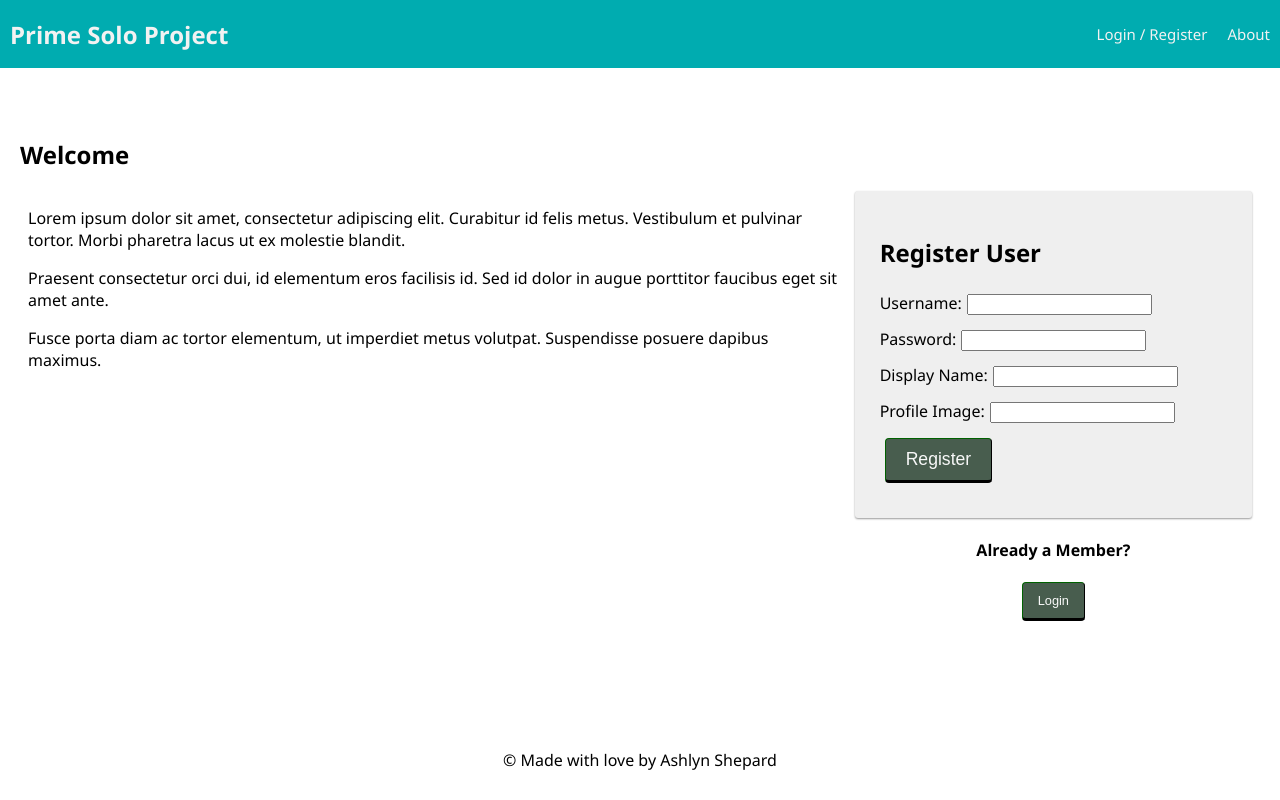
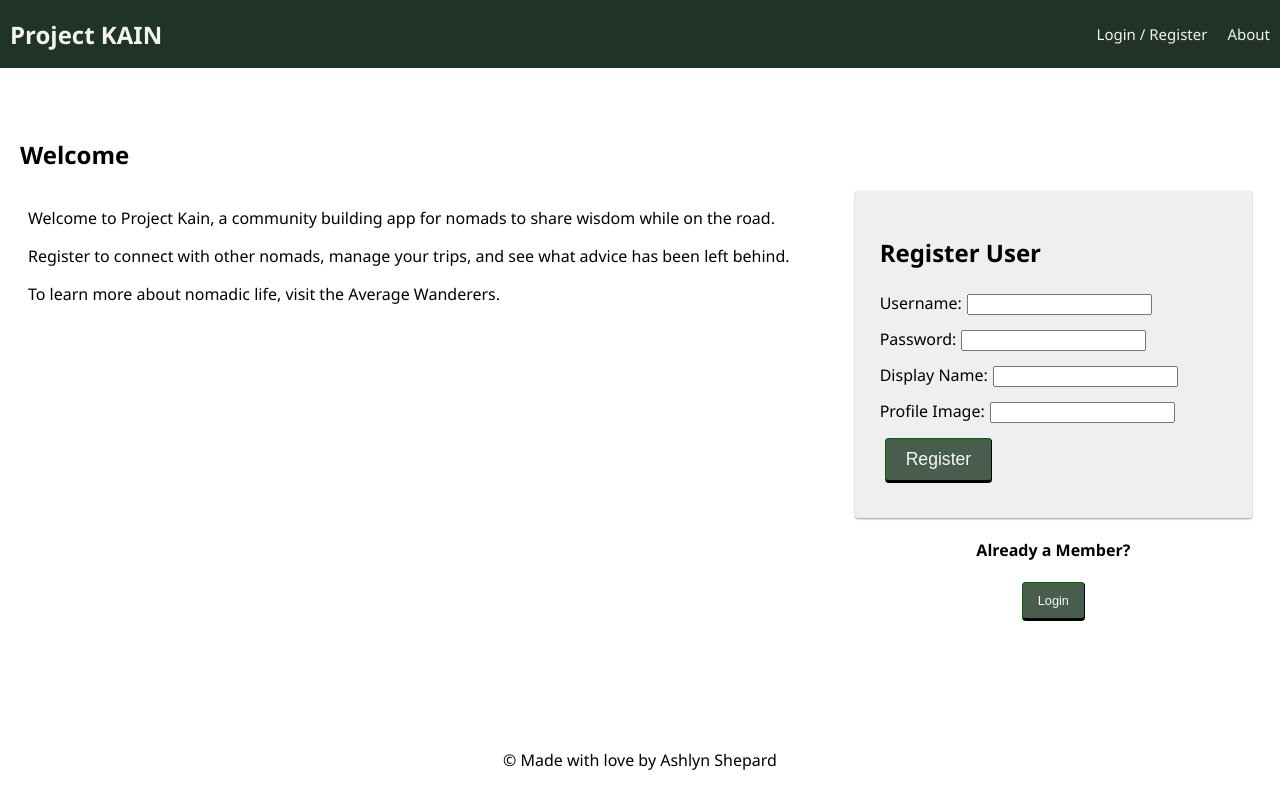
Before and after one commit to atshepard/project-kain, a React (Create React App) app: page /user#/home in a window 1280 px wide. Built offline with nearby package versions, Linux system fonts and the light colour scheme; no server answers.

Commit message:
adds saga and reducer to grab the trips

```diff
--- a/src/components/InfoPage/InfoPage.jsx
+++ b/src/components/AddTrip/AddTrip.jsx
@@ -5,7 +5,7 @@ import React from 'react';
 // It doesn't dispatch any redux actions or display any part of redux state
 // or even care what the redux state is
 
-function InfoPage() {
+function AddTrip() {
   return (
     <div className="container">
       <p>Info Page</p>
@@ -13,4 +13,4 @@ function InfoPage() {
   );
 }
 
-export default InfoPage;
+export default AddTrip;
--- a/src/components/App/App.jsx
+++ b/src/components/App/App.jsx
@@ -15,7 +15,7 @@ import ProtectedRoute from '../ProtectedRoute/ProtectedRoute';
 
 import AboutPage from '../AboutPage/AboutPage';
 import UserPage from '../UserPage/UserPage';
-import InfoPage from '../InfoPage/InfoPage';
+import AddTrip from '../AddTrip/AddTrip';
 import LandingPage from '../LandingPage/LandingPage';
 import LoginPage from '../LoginPage/LoginPage';
 import RegisterPage from '../RegisterPage/RegisterPage';
@@ -29,7 +29,7 @@ function App() {
 
   useEffect(() => {
     dispatch({ type: 'FETCH_USER' });
-  }, [dispatch]);
+  }, []);
 
   return (
     <Router>
@@ -63,9 +63,9 @@ function App() {
           <ProtectedRoute
             // logged in shows InfoPage else shows LoginPage
             exact
-            path="/info"
+            path="/trip"
           >
-            <InfoPage />
+            <AddTrip />
           </ProtectedRoute>
 
           <Route
--- a/src/components/LandingPage/LandingPage.jsx
+++ b/src/components/LandingPage/LandingPage.jsx
@@ -20,20 +20,19 @@ function LandingPage() {
       <div className="grid">
         <div className="grid-col grid-col_8">
           <p>
-            Lorem ipsum dolor sit amet, consectetur adipiscing elit. Curabitur
-            id felis metus. Vestibulum et pulvinar tortor. Morbi pharetra lacus
-            ut ex molestie blandit.
+            Welcome to Project Kain, a community building app
+            for nomads to share wisdom while on the road.
           </p>
 
           <p>
-            Praesent consectetur orci dui, id elementum eros facilisis id. Sed
-            id dolor in augue porttitor faucibus eget sit amet ante.
+            Register to connect with other nomads, manage your trips, and see
+            what advice has been left behind.
           </p>
 
           <p>
-            Fusce porta diam ac tortor elementum, ut imperdiet metus volutpat.
-            Suspendisse posuere dapibus maximus.
+            To learn more about nomadic life, visit the Average Wanderers.
           </p>
+          {/* Future link to public map if available */}
         </div>
         <div className="grid-col grid-col_4">
           <RegisterForm />
--- a/src/components/Nav/Nav.css
+++ b/src/components/Nav/Nav.css
@@ -5,7 +5,7 @@
   align-items: center;
 
   margin: 0 0 30px;
-  background-color: #00acb0;
+  background-color: #203326;
   overflow: hidden;
 }
 
@@ -24,7 +24,7 @@
 .navLink {
   display: inline-block;
   color: #f2f2f2;
-  background-color: #00acb0;
+  background-color: #203326;
   text-align: center;
   padding: 24px 10px;
   text-decoration: none;
@@ -38,5 +38,5 @@
 }
 
 .navLink:hover {
-  background-color: #008183;
+  background-color: #485d4e;
 }
--- a/src/components/Nav/Nav.jsx
+++ b/src/components/Nav/Nav.jsx
@@ -10,7 +10,7 @@ function Nav() {
   return (
     <div className="nav">
       <Link to="/home">
-        <h2 className="nav-title">Prime Solo Project</h2>
+        <h2 className="nav-title">Project KAIN</h2>
       </Link>
       <div>
         {/* If no user is logged in, show these links */}
@@ -28,8 +28,8 @@ function Nav() {
               Home
             </Link>
 
-            <Link className="navLink" to="/info">
-              Info Page
+            <Link className="navLink" to="/trip">
+              Add Trip
             </Link>
 
             <LogOutButton className="navLink" />
--- a/src/components/UserPage/UserPage.jsx
+++ b/src/components/UserPage/UserPage.jsx
@@ -1,14 +1,27 @@
 import React from 'react';
 import LogOutButton from '../LogOutButton/LogOutButton';
-import {useSelector} from 'react-redux';
+import {useEffect} from 'react';
+import {useSelector, useDispatch} from 'react-redux';
 
 function UserPage() {
-  // this component doesn't do much to start, just renders some user reducer info to the DOM
+  const dispatch = useDispatch();
+
+  //on page load, render the trips for this specific user:
+  useEffect(() => {
+    console.log('in use effect');
+    dispatch({type: 'FETCH_TRIPS'});
+  });
+
   const user = useSelector((store) => store.user);
+  const trips = useSelector((store => store.tripReducer));
+  //need a trips reducer here
+
+
   return (
     <div className="container">
-      <h2>Welcome, {user.username}!</h2>
-      <p>Your ID is: {user.id}</p>
+      <h2>Welcome, {user.display_name}!</h2>
+      <p>A list of your trips will render here:</p>
+      {/* trips.map to generate Trip component */}
       <LogOutButton className="btn" />
     </div>
   );
--- a/src/redux/reducers/_root.reducer.js
+++ b/src/redux/reducers/_root.reducer.js
@@ -1,6 +1,7 @@
 import { combineReducers } from 'redux';
 import errors from './errors.reducer';
 import user from './user.reducer';
+import tripReducer from './trip.reducer';
 
 // rootReducer is the primary reducer for our entire project
 // It bundles up all of the other reducers so our project can use them.
@@ -11,6 +12,7 @@ import user from './user.reducer';
 const rootReducer = combineReducers({
   errors, // contains registrationMessage and loginMessage
   user, // will have an id and username if someone is logged in
+  tripReducer
 });
 
 export default rootReducer;
--- /dev/null
+++ b/src/redux/reducers/trip.reducer.js
@@ -0,0 +1,12 @@
+const tripReducer = (state = [], action) => {
+  switch (action.type) {
+    case 'SET_TRIPS':
+      return action.payload;
+    default:
+      return state;
+  }
+};
+
+// trip will be on the redux state at:
+// state.trip
+export default tripReducer;
--- a/src/redux/sagas/_root.saga.js
+++ b/src/redux/sagas/_root.saga.js
@@ -2,6 +2,7 @@ import { all } from 'redux-saga/effects';
 import loginSaga from './login.saga';
 import registrationSaga from './registration.saga';
 import userSaga from './user.saga';
+import tripSaga from './trip.saga';
 
 // rootSaga is the primary saga.
 // It bundles up all of the other sagas so our project can use them.
@@ -15,5 +16,6 @@ export default function* rootSaga() {
     loginSaga(), // login saga is now registered
     registrationSaga(),
     userSaga(),
+    tripSaga(),
   ]);
 }
--- /dev/null
+++ b/src/redux/sagas/trip.saga.js
@@ -0,0 +1,20 @@
+import axios from 'axios';
+import { put, takeLatest } from 'redux-saga/effects';
+
+// worker Saga: will be fired on "FETCH_TRIPS" actions
+function* fetchTrip() {
+  try {
+    const response = yield axios.get('/api/trip');
+
+
+    yield put({ type: 'SET_TRIPS', payload: response.data });
+  } catch (error) {
+    console.log('User get request failed', error);
+  }
+}
+
+function* tripSaga() {
+  yield takeLatest('FETCH_TRIPS', fetchTrip);
+}
+
+export default tripSaga;
```
